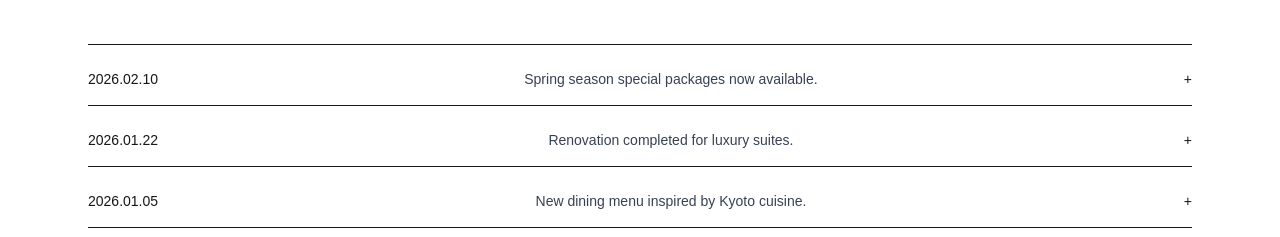
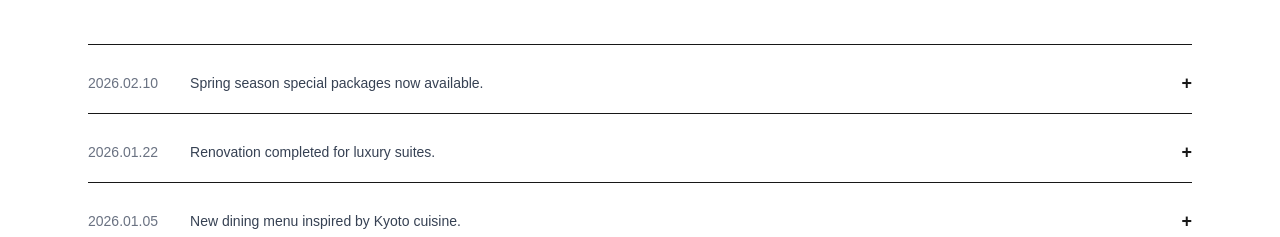
Before and after one commit to didikhokki/mmi-nextjs-app, a Next.js app: page / in a window 1280 px wide. Shown: the part 715-952 px from the top of the page. Built offline with nearby package versions, Linux system fonts and the light colour scheme.

Commit message:
Information 1

```diff
--- a/components/Information.tsx
+++ b/components/Information.tsx
@@ -1,33 +1,60 @@
 export default function Information() {
   return (
-    <section className="max-w-6xl mx-auto px-6 py-20">
-      <h2 className="text-3xl font-serif mb-10">
+    <section className="max-w-6xl mx-auto px-4 sm:px-6 py-16 sm:py-20">
+      {/* Title */}
+      <h2 className="text-2xl sm:text-3xl font-serif mb-8 sm:mb-10">
         Information
       </h2>
 
+      {/* List */}
       <div className="space-y-6 border-t pt-6 text-sm">
-        <div className="flex justify-between border-b pb-4">
-          <p>2026.02.10</p>
-          <p className="text-gray-700">
+
+        {/* Item */}
+        <div className="flex flex-col sm:flex-row sm:justify-between sm:items-center gap-2 border-b pb-4">
+          {/* Date */}
+          <p className="text-gray-500 text-xs sm:text-sm">
+            2026.02.10
+          </p>
+
+          {/* Text */}
+          <p className="text-gray-700 flex-1 sm:mx-6">
             Spring season special packages now available.
           </p>
-          <span>+</span>
+
+          {/* Icon */}
+          <span className="text-lg font-semibold self-end sm:self-auto">
+            +
+          </span>
         </div>
 
-        <div className="flex justify-between border-b pb-4">
-          <p>2026.01.22</p>
-          <p className="text-gray-700">
+        {/* Item */}
+        <div className="flex flex-col sm:flex-row sm:justify-between sm:items-center gap-2 border-b pb-4">
+          <p className="text-gray-500 text-xs sm:text-sm">
+            2026.01.22
+          </p>
+
+          <p className="text-gray-700 flex-1 sm:mx-6">
             Renovation completed for luxury suites.
           </p>
-          <span>+</span>
+
+          <span className="text-lg font-semibold self-end sm:self-auto">
+            +
+          </span>
         </div>
 
-        <div className="flex justify-between border-b pb-4">
-          <p>2026.01.05</p>
-          <p className="text-gray-700">
+        {/* Item */}
+        <div className="flex flex-col sm:flex-row sm:justify-between sm:items-center gap-2 border-b pb-4">
+          <p className="text-gray-500 text-xs sm:text-sm">
+            2026.01.05
+          </p>
+
+          <p className="text-gray-700 flex-1 sm:mx-6">
             New dining menu inspired by Kyoto cuisine.
           </p>
-          <span>+</span>
+
+          <span className="text-lg font-semibold self-end sm:self-auto">
+            +
+          </span>
         </div>
       </div>
     </section>
```
